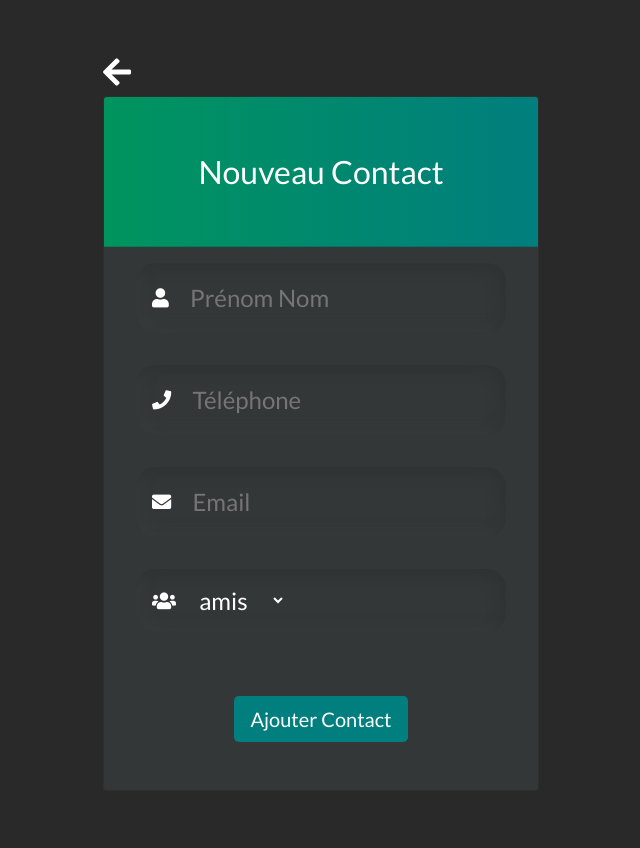
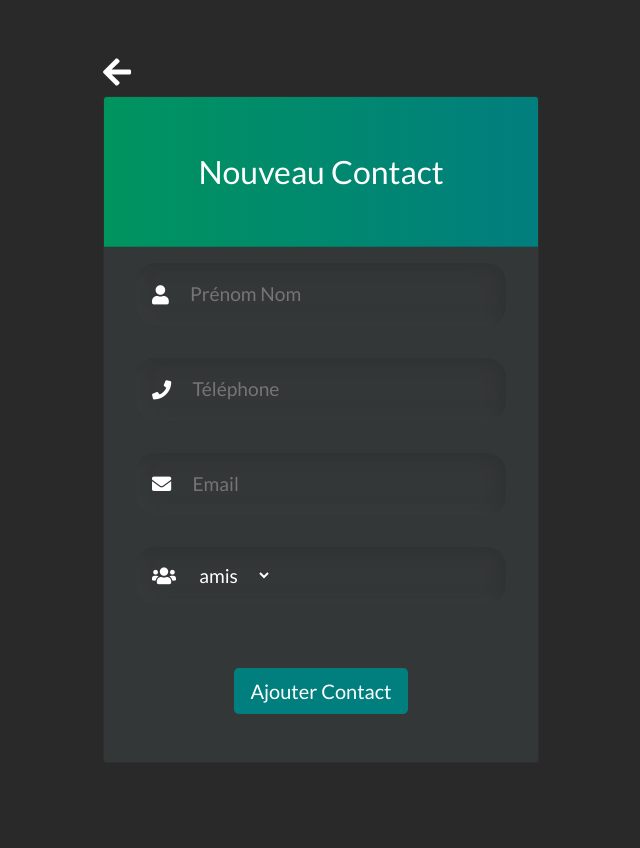
Before and after one commit to dardevetdidier/Contacts, a Django app: page /add-contact/ in a window 1280 px wide. Shown: the whole page, without its empty margins (319-959 px from the left). Run offline with Django 4.2, Linux system fonts and the light colour scheme.

Commit message:
modify edit font size

```diff
--- a/contactapp/static/contactapp/css/addstyle.css
+++ b/contactapp/static/contactapp/css/addstyle.css
@@ -68,7 +68,7 @@ a.back-arrow {
     border: none;
     outline: none;
     color: white;
-    font-size: 1.5em;
+    font-size: 1.2em;
 }
 
 .group {
```
